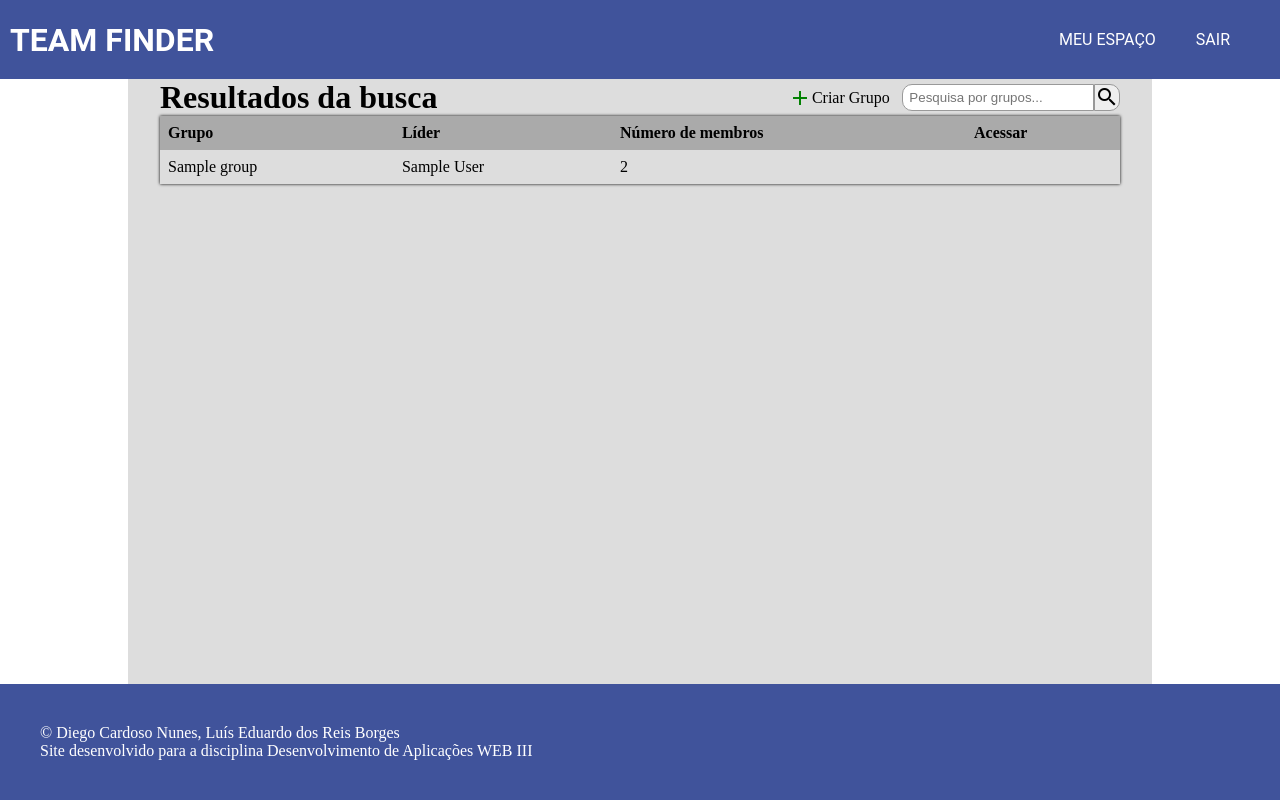
After one commit to ifrs-alunos/team_finder, a Django app: page /match/group/search in a window 1280 px wide. The commit adds this page. Run offline with Django 3.2, Linux system fonts and the light colour scheme; a user stored in the database is signed in; tables that the repository leaves empty hold one stand-in row (values such as "Sample post"); some libraries are stand-ins or nearby versions.

Commit message:
algumas coisas

```diff
--- a/team_finder/tinder/templates/tinder/main_menu.html
+++ b/team_finder/tinder/templates/tinder/main_menu.html
@@ -47,6 +47,7 @@
                                     <td>{{group.name}}</td>
                                     <td>{{group.leader}}</td>
                                     <td>{{group.get_number_of_members}}</td>
+                                    <td><a href=""><i class="material-icons">visibility</i></a></td>
                                 </tr>
                             {% endfor %}
                             {% for group in member %}
@@ -54,6 +55,7 @@
                                     <td>{{ group.name }}</td>
                                     <td>{{ group.leader }}</td>
                                     <td>{{ group.get_number_of_members}}</td>
+                                    <td><a href="{% url 'tinder:view_group' group.id %}"><i class="material-icons">visibility</i></a></td>
                                 </tr>
                             {% endfor %}
                         {% else %}
--- /dev/null
+++ b/team_finder/tinder/templates/tinder/search_group.html
@@ -0,0 +1,50 @@
+{% extends 'core/base.html' %}
+
+{% load static %}
+
+{% block head_extra %}
+	<link rel="stylesheet" href="{% static 'tinder/css/review.css' %}">
+    <link rel="stylesheet" href="https://cdnjs.cloudflare.com/ajax/libs/cropperjs/1.5.5/cropper.min.css">
+    <script src="https://cdnjs.cloudflare.com/ajax/libs/cropperjs/1.5.5/cropper.min.js"></script>
+{% endblock head_extra %}
+
+{% block main_content %}
+	<div class="classes">
+        <div class="heading">
+            <h2>Resultados da busca</h2>
+            <div class="menus">
+                <a href="{% url 'tinder:create_group' %}"><i class="material-icons">add</i>Criar Grupo</a>
+                <form class="search-form default">
+                    <input type="text" class="group-search" placeholder="Pesquisa por grupos..." name="search">
+                    <button><i class="material-icons">search</i></button>
+                </form>
+            </div>
+        </div>
+
+        <table>
+            <thead>
+                <tr>
+                    <th>Grupo</th>
+                    <th>Líder</th>
+                    <th>Número de membros</th>
+                    <th>Acessar</th>
+                </tr>
+            </thead>
+            <tbody>
+                {% if groups %}
+                    {% for group in groups %}
+                        <tr>
+                            <td>{{group.name}}</td>
+                            <td>{{group.leader}}</td>
+                            <td>{{group.get_number_of_members}}</td>
+                        </tr>
+                    {% endfor %}
+                {% else %}
+                    <tr>
+                        <td>Não há nenhum grupo para mostar😢<br>Mas você pode criá-lo!</td>
+                    </tr>
+                {% endif %}
+            </tbody>
+        </table>
+    </div>
+{% endblock main_content %}
--- a/team_finder/tinder/urls.py
+++ b/team_finder/tinder/urls.py
@@ -8,4 +8,5 @@ urlpatterns = [
 	path('group/create/', views.create_group, name='create_group'),
 	path('group/view/<int:group_id>', views.view_group, name='view_group'),
 	path('group/edit/<int:group_id>', views.edit_group, name='edit_group'),
+	path('group/search', views.search_group, name='search_group'),
 ]
--- a/team_finder/tinder/views.py
+++ b/team_finder/tinder/views.py
@@ -49,10 +49,15 @@ def search_my_groups(request, name):
 
 
 @login_required
-def search_group(request, name):
-	results = Group.objects.filter(name__contains=name).exclude(private = True)
-	context = {'results':results}
-	return render(request, 'core/home.html' , context)
+def search_group(request):
+	search_term = request.GET.get('search')
+	groups = Group.objects.all().exclude(private=True)
+
+	if search_term:
+		groups = groups.filter(name__contains=search_term)
+
+	context = {'groups':groups}
+	return render(request, 'tinder/search_group.html' , context)
 
 @login_required
 def search_person(request, parameter, term):
```
